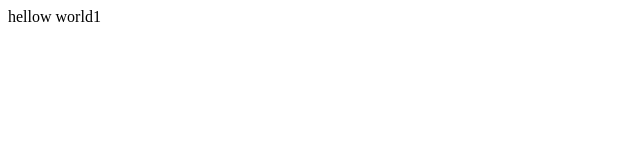
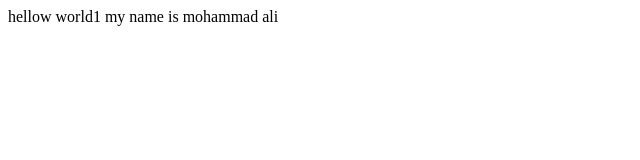
Before and after one commit to zxd1385/clean, a plain HTML site: page index.html in a window 1280 px wide. Shown: the whole page, without its empty margins (0-640 px from the left). Drawn offline with Linux system fonts and the light colour scheme.

Commit message:
Update index.html

```diff
--- a/index.html
+++ b/index.html
@@ -7,5 +7,6 @@
 </head>
 <body>
     hellow world1
+    my name is mohammad ali
 </body>
 </html>
```
